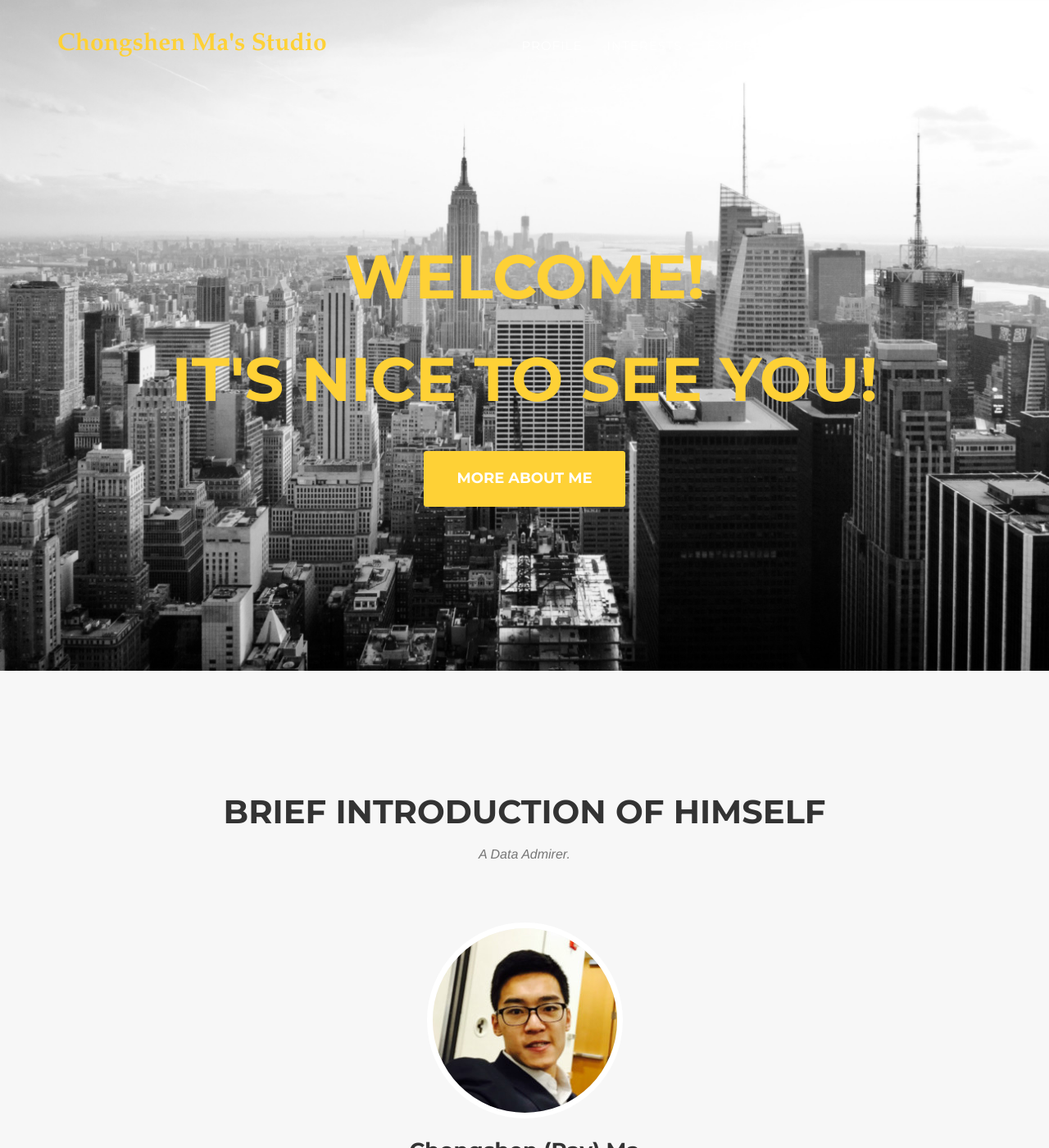
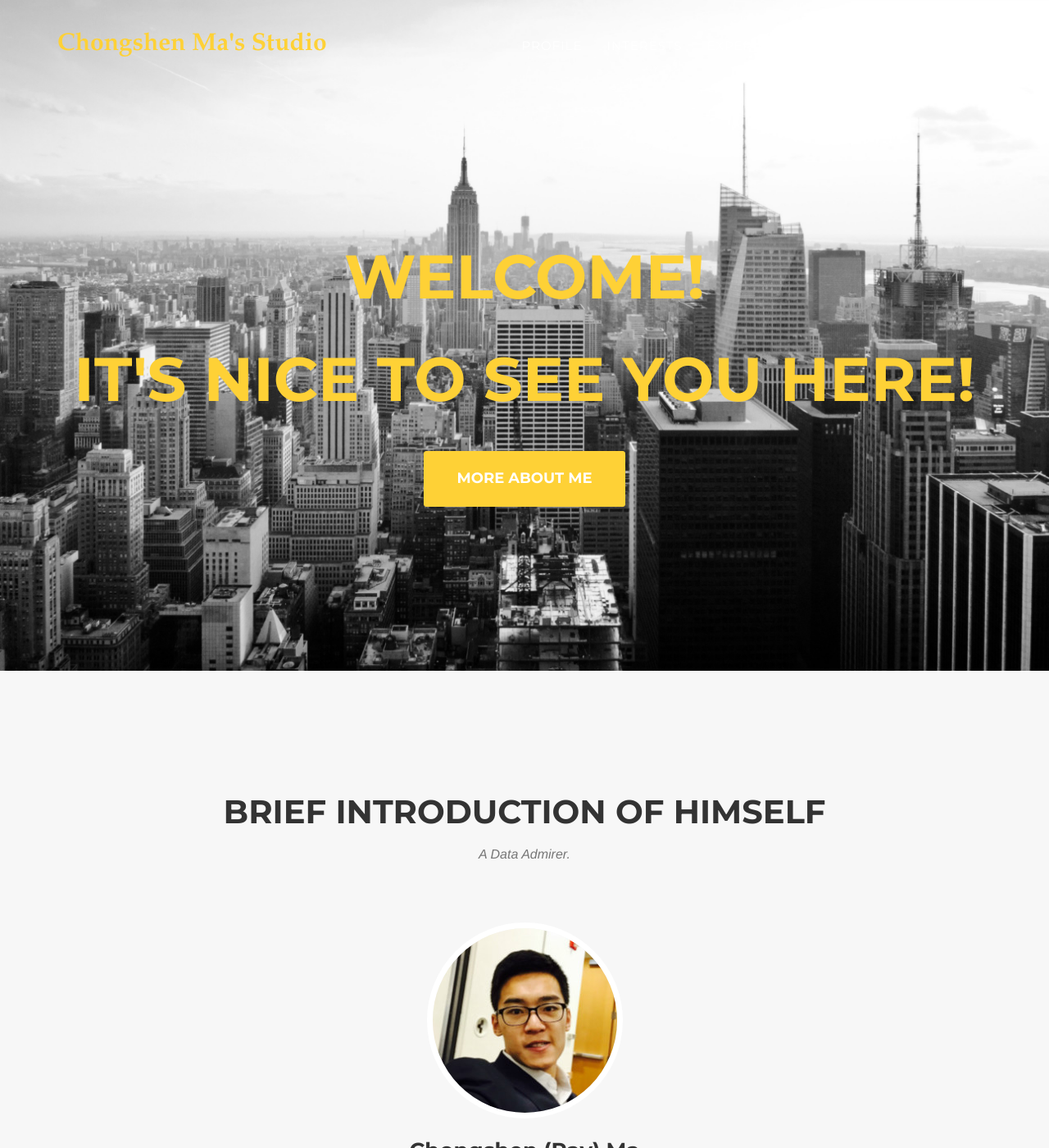
Before and after one commit to machongshen/machongshen_homepage, a Jekyll site: the page built from index.html, in a window 1280 px wide and 1400 px high. Shown: the whole window at 82% size. Built offline with Jekyll 4.4.1, drawn with Linux system fonts in a browser that asks for light colours; some web fonts are replaced.

Commit message:
change font

```diff
--- a/_includes/css/agency.css
+++ b/_includes/css/agency.css
@@ -294,8 +294,8 @@ header .intro-text .intro-lead-in {
 header .intro-text .intro-heading {
     color: #fed136;
     margin-bottom: 50px;
+    font-family: Palatino, 'Palatino Linotype', 'Palatino LT STD', 'Book Antiqua', Georgia, serif;
     text-transform: uppercase;
-    font-family: Palatino, 'Palatino Linotype', 'Palatino LT STD', 'Book Antiqua', Georgia, serif;
     font-size: 30px;
     font-weight: 700;
     line-height: 50px;
@@ -351,6 +351,7 @@ section h3.section-subheading {
 }
 
 .service-heading {
+    font-size:24px;
     margin: 15px 0;
     text-transform: none;
 }
--- a/_includes/header.html
+++ b/_includes/header.html
@@ -45,7 +45,7 @@
         <div class="container">
             <div class="intro-text">
                 <div class="intro-heading">Welcome!</div>
-                <div class="intro-heading">It's Nice To See You!</div>
+                <div class="intro-heading">It's Nice To See You Here!</div>
                 <a href="#profile" class="page-scroll btn btn-xl">More About Me</a>
             </div>
         </div>
```
